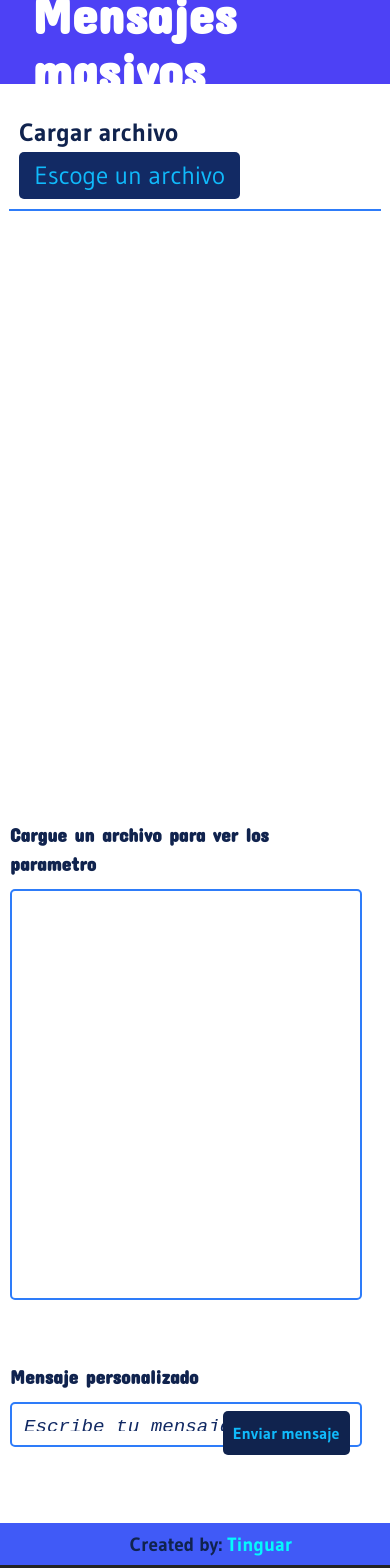
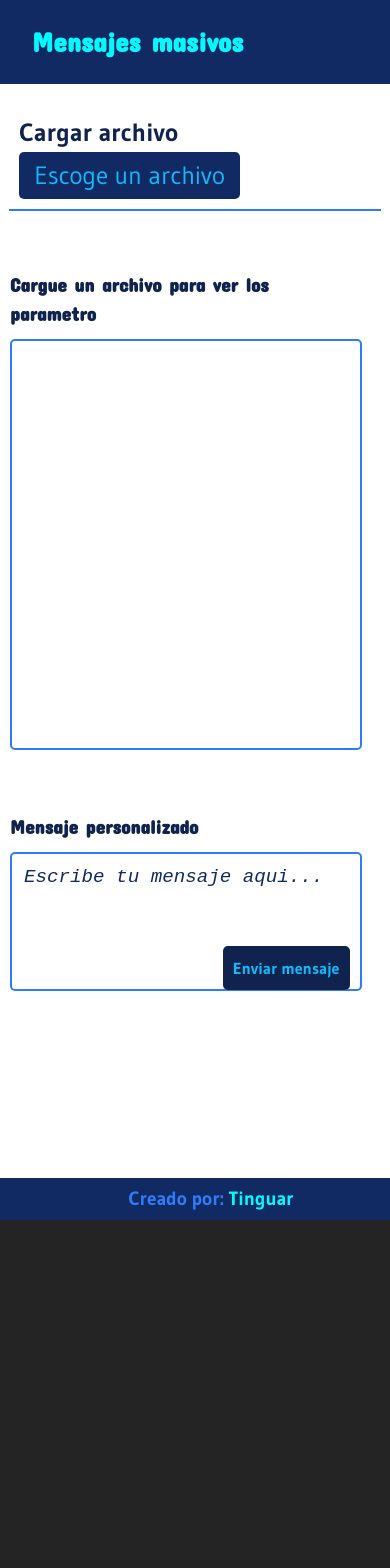
Before and after one commit to tinguar/mensajes-masivos-whatsapp, a React (Vite) app in the folder frontend/: page / in a window 390 px wide. Shown: the top 1568 px of the page. Built offline with nearby package versions, Linux system fonts and the light colour scheme.

Commit message:
Fixing responsive designe

```diff
--- a/frontend/src/App.css
+++ b/frontend/src/App.css
@@ -56,9 +56,9 @@
     grid-template-columns: 1fr;
     grid-template-areas:
       "inputFile"
-      "addLeft"
       "containerParams"
       "containerMessage"
-      "addRight";
+      "addRight"
+      "addLeft";
   }
 }
--- a/frontend/src/components/footer/index.css
+++ b/frontend/src/components/footer/index.css
@@ -1,6 +1,6 @@
 .footer {
   grid-area: footer;
-  background-color: var(---color-theme-type-4);
+  background-color: var(---color-theme-type-6);
   width: 100%;
   height: 5vh;
   display: flex;
@@ -11,7 +11,7 @@
 }
 
 .footer__credits {
-  color: var(---color-theme-type-6-2);
+  color: var(---color-theme-type-3);
   font-size: 1.2em;
   line-height: 1.1;
   font-weight: bold;
--- a/frontend/src/components/footer/index.tsx
+++ b/frontend/src/components/footer/index.tsx
@@ -4,7 +4,7 @@ export default function Footer() {
   return (
     <div className="footer">
       <p className="footer__credits">
-        Created by: <a href="https://tinguar.com/">Tinguar</a>
+        Creado por: <a href="https://tinguar.com/">Tinguar</a>
       </p>
     </div>
   );
--- a/frontend/src/components/header/index.css
+++ b/frontend/src/components/header/index.css
@@ -1,6 +1,6 @@
 .header {
   grid-area: header;
-  background-color: var(---color-theme-type-5);
+  background-color: var(---color-theme-type-6);
   width: 100%;
   height: 10vh;
   display: flex;
@@ -10,5 +10,5 @@
   box-sizing: border-box;
 }
 .header__title {
-  color: var(---color-theme-type-7);
+  color: var(---color-theme-type-1);
 }
--- a/frontend/src/components/parameters/index.css
+++ b/frontend/src/components/parameters/index.css
@@ -61,10 +61,13 @@
 
 .paramsList__containerScroll {
   width: auto;
-  height: 400px;
+  height: auto;
   min-height: auto;
   display: flex;
+  flex-direction: row;
   flex-wrap: wrap;
+  justify-content: flex-start;
+  align-items: flex-start;
   gap: 10px;
   overflow-y: scroll;
 }
@@ -96,3 +99,15 @@
     color: var(---color-theme-type-6);
   }
 }
+
+@media (max-width: 400px) {
+  .paramsList__containerScroll {
+    height: 400px;
+  }
+}
+
+@media (min-width: 400px) {
+  .paramsList__containerScroll {
+    height: 400px;
+  }
+}
--- a/frontend/src/index.css
+++ b/frontend/src/index.css
@@ -53,8 +53,21 @@ body {
   font-family: "Concert One", cursive;
   line-height: 1.1;
 }
+
 .secondaryTitle {
   font-size: 1.2rem;
   font-weight: bold;
   font-family: "Concert One", cursive;
 }
+
+@media (min-width: 375px) {
+  .principalTitle {
+    font-size: 2.5em;
+  }
+}
+
+@media (min-width: 280px) {
+  .principalTitle {
+    font-size: 1.7em;
+  }
+}
```
